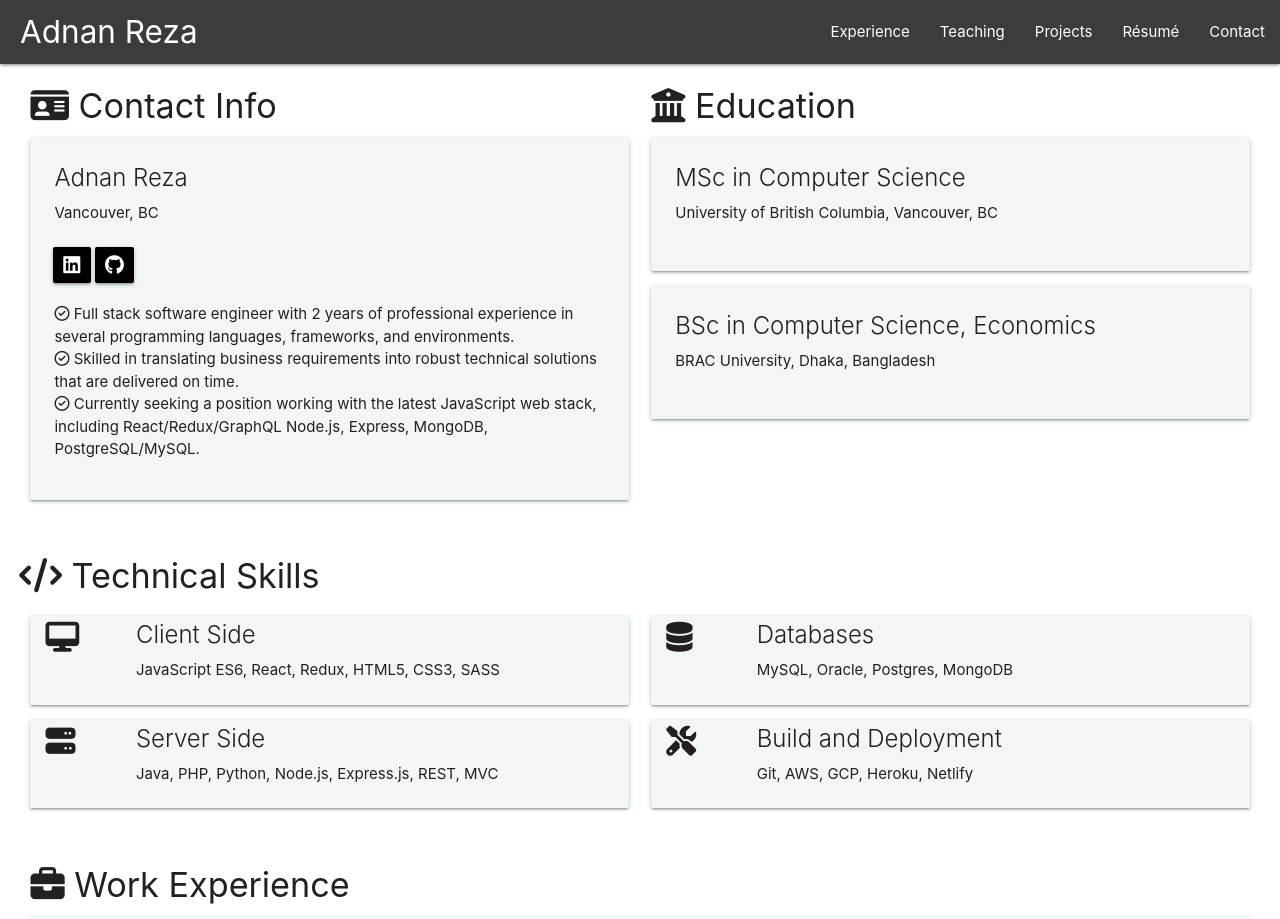
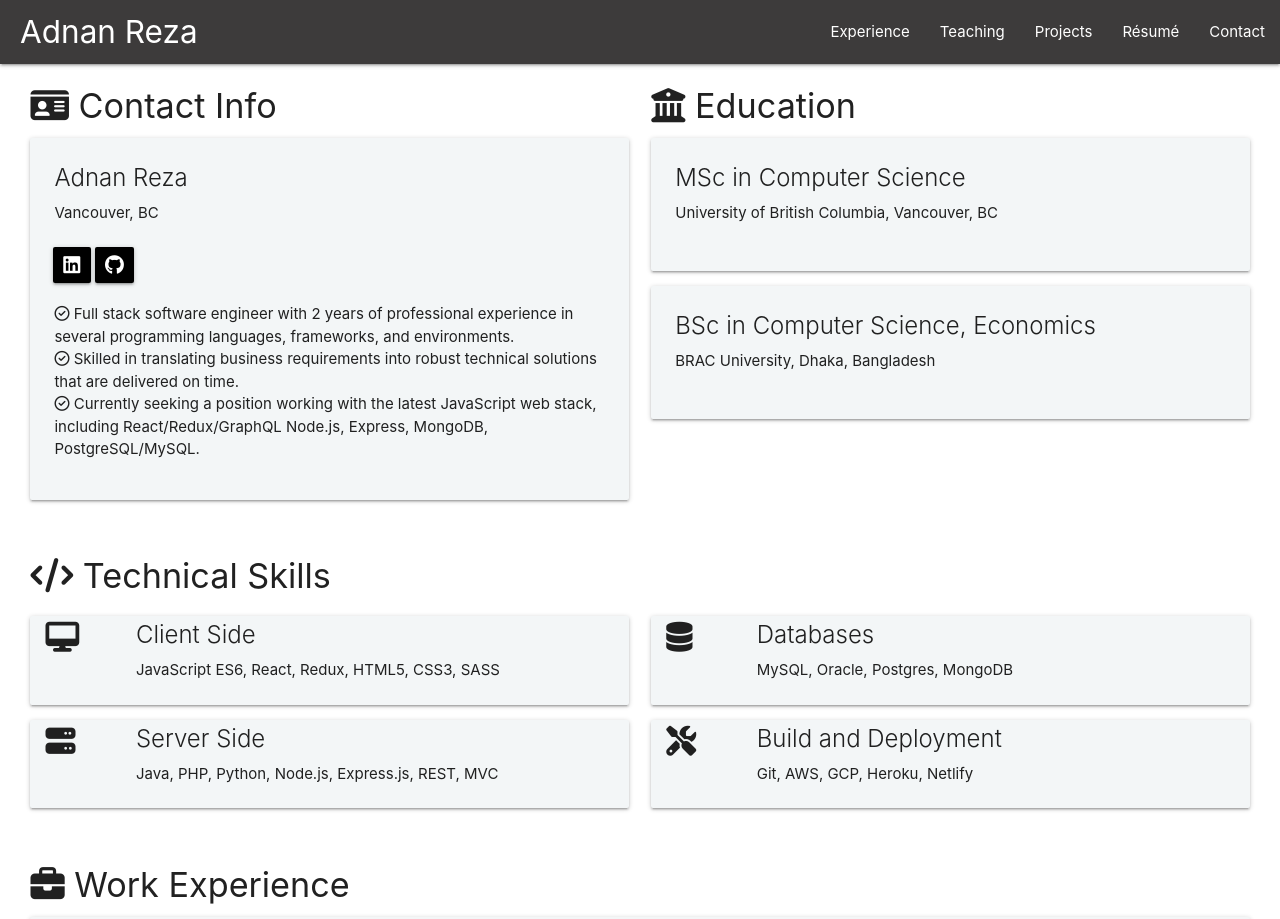
Before and after one commit to adnanreza/personal-site, a React (Create React App) app: page /Resume in a window 1280 px wide. Shown: the top 919 px of the page. Built offline with nearby package versions, Linux system fonts and the light colour scheme; the HTML template or start-up script is replaced by a standard one.

Commit message:
FIxed alignment of TechSkills

```diff
--- a/src/components/pages/Resume.js
+++ b/src/components/pages/Resume.js
@@ -115,12 +115,14 @@ const Resume = props => {
 
           {/**Mid Section: Tech Skills */}
           <div className='col s12 m12 l12'>
-            <div className='row containerTechSkills'>
-              <h4>
-                <i className='fa fa-code'></i>
-                {` `}
-                Technical Skills
-              </h4>
+            <div className='row'>
+              <div className='col s12 m12 l12'>
+                <h4>
+                  <i className='fa fa-code'></i>
+                  {` `}
+                  Technical Skills
+                </h4>
+              </div>
               <div className='col s12 m6 l6'>
                 <TechnicalSkillsBlock
                   heading='Client Side'
```
